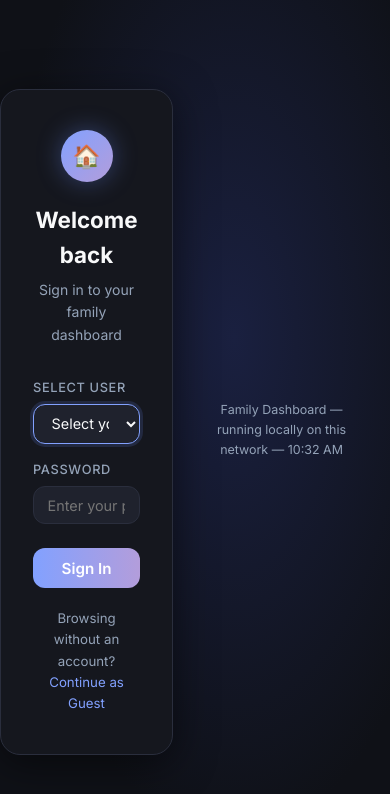
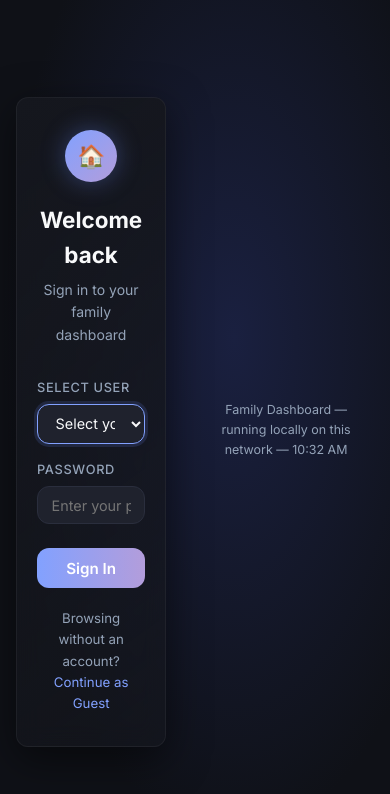
Before and after one commit to nzc0der/FamilySystem, a Flask app: page /login in a window 390 px wide. Shown: the top 794 px of the page. Run offline with Flask 3, Linux system fonts and the light colour scheme; parts of the project's set-up code (start-up, migrations or seed data) failed here and were passed over.

Commit message:
fix login screen

```diff
--- a/templates/login.html
+++ b/templates/login.html
@@ -13,18 +13,33 @@
   }
 
   .page-wrapper {
-    padding: 0;
+    padding: 1rem;
     width: 100%;
     max-width: 420px;
+    box-sizing: border-box;
   }
 
   .login-card {
-    background: var(--color-surface);
-    border: 1px solid var(--color-border);
+    background: linear-gradient(145deg, var(--color-surface), rgba(21, 23, 30, 0.6));
+    border: 1px solid rgba(255, 255, 255, 0.05);
+    backdrop-filter: blur(12px);
+    -webkit-backdrop-filter: blur(12px);
     border-radius: var(--radius-lg);
     padding: 2.5rem 2rem;
-    box-shadow: 0 8px 40px rgba(0,0,0,0.5);
+    box-shadow: 0 12px 40px rgba(0,0,0,0.5);
     animation: fadeUp 0.35s ease;
+    width: 100%;
+    box-sizing: border-box;
+  }
+
+  @media (max-width: 480px) {
+    .login-card {
+      padding: 2rem 1.25rem;
+      border-radius: var(--radius);
+    }
+    .page-wrapper {
+      padding: 1rem;
+    }
   }
 
   @keyframes fadeUp {
```
